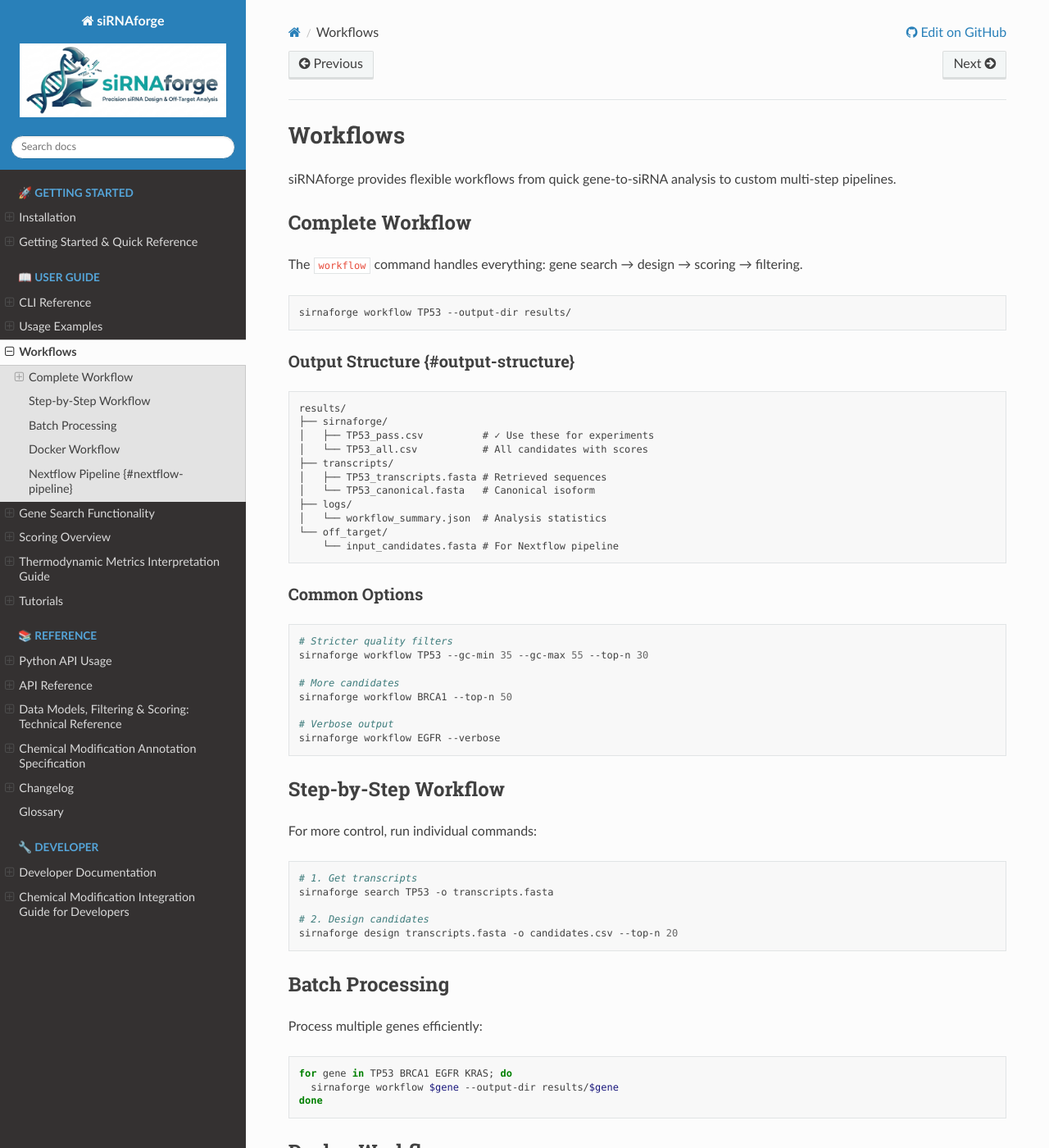
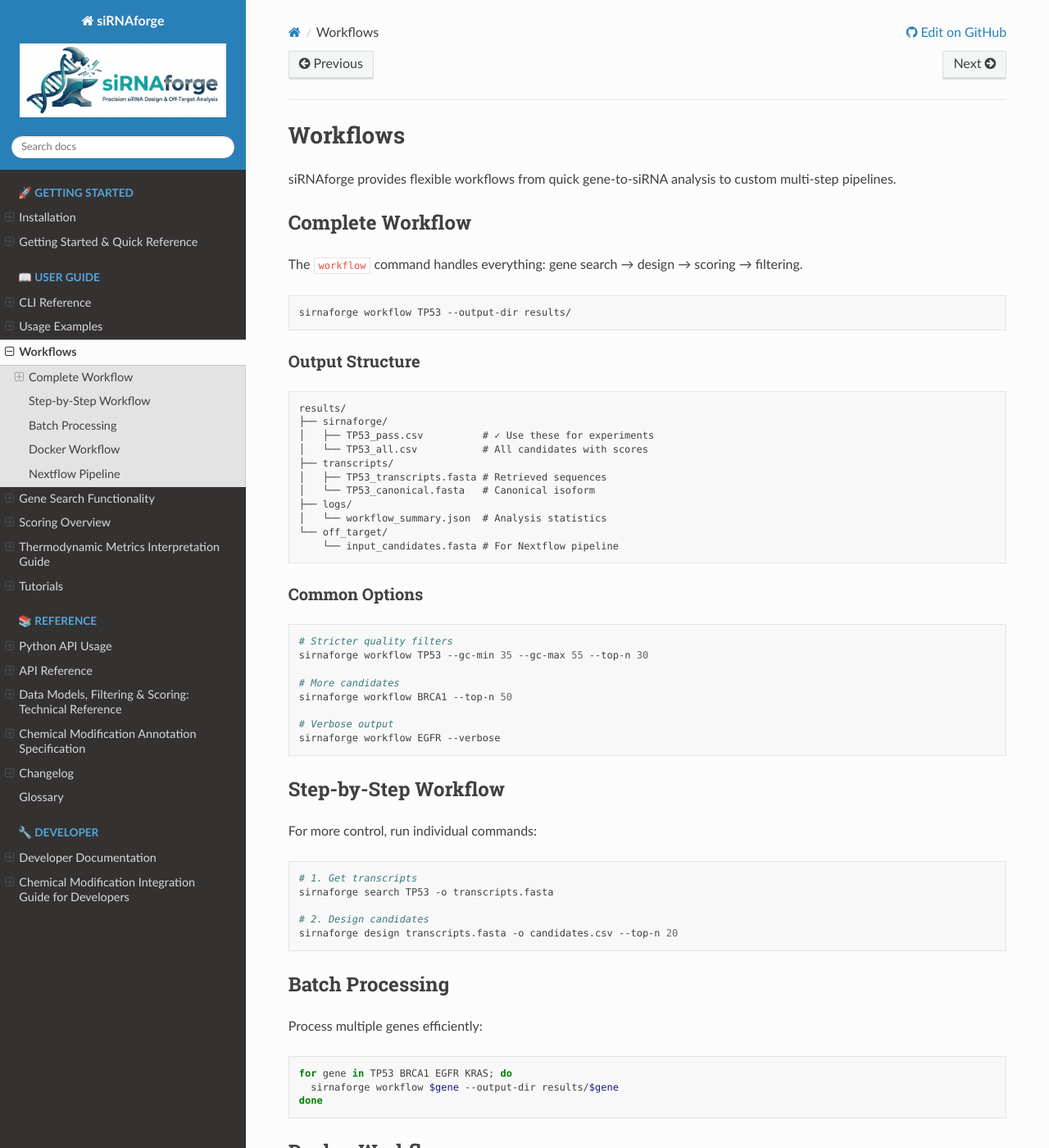
Before and after one commit to Austin-s-h/sirnaforge, a Sphinx documentation site: the page built from docs/workflows.md, in a window 1280 px wide and 1400 px high. Shown: the whole window at 82% size. Built offline with Sphinx 7.4.7 and the Read the Docs theme 3.1.0, drawn with Linux system fonts in a browser that asks for light colours; the version number is read from the project's files by our own code; some of the changed text lies outside the part shown.

Commit message:
docs: fix doc references

````diff
--- a/docs/workflows.md
+++ b/docs/workflows.md
@@ -10,7 +10,8 @@ The `workflow` command handles everything: gene search → design → scoring
 sirnaforge workflow TP53 --output-dir results/
 ```
 
-### Output Structure {#output-structure}
+(output-structure)=
+### Output Structure
 
 ```
 results/
@@ -73,7 +74,8 @@ docker run --rm -v $(pwd):/data -w /data \
 Inside the container, Nextflow uses the `local` profile automatically—no Docker-in-Docker needed.
 :::
 
-## Nextflow Pipeline {#nextflow-pipeline}
+(nextflow-pipeline)=
+## Nextflow Pipeline
 
 For large-scale off-target analysis across multiple genomes:
 
````
Also changed, not shown: docs/installation.md (+2 -1 lines).
